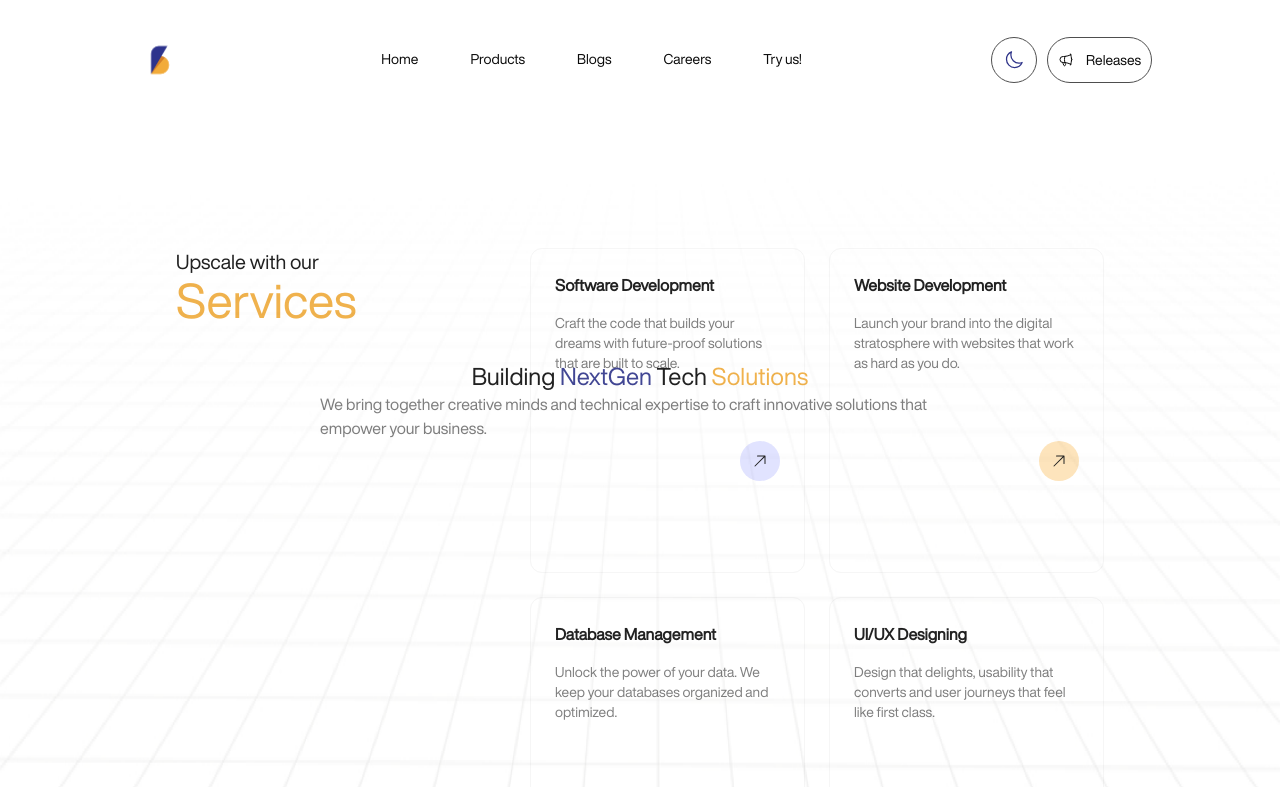
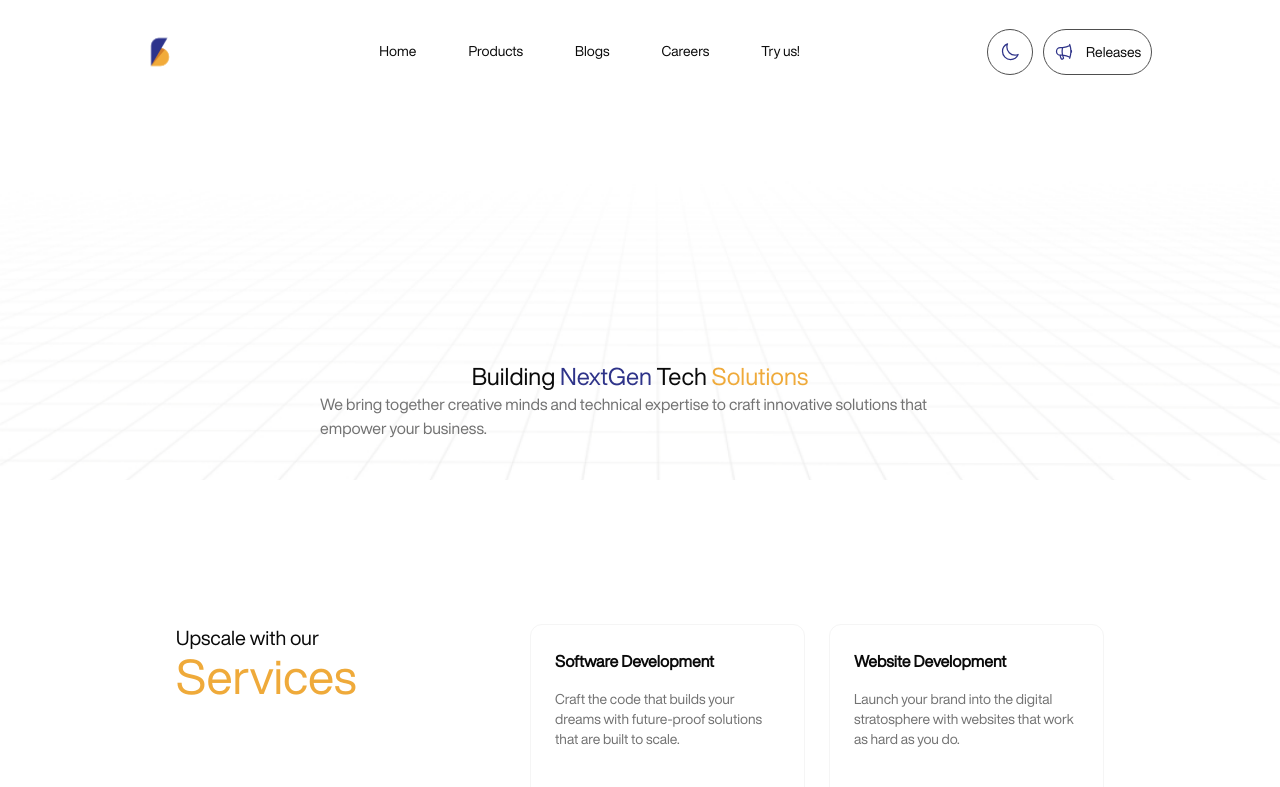
Before and after one commit to Blemense-Technologies/blemense-technologies, a Next.js app: page / in a window 1280 px wide. Shown: the top 787 px of the page. Built offline with nearby package versions, Linux system fonts and the light colour scheme.

Commit message:
Changes in Hero section and navbar

```diff
--- a/src/components/hero.tsx
+++ b/src/components/hero.tsx
@@ -4,12 +4,12 @@ import HeroBackground from '../../public/hero-bg.png'
 
 export default function Hero() {
   return (
-    <div className=''>
-        <div className='absolute top-1/2 left-1/2 transform -translate-x-1/2 -translate-y-1/2'>
+    <div className='h-fit block w-full'>
+      <div className='absolute z-[20] top-1/2 left-1/2 transform -translate-x-1/2 -translate-y-1/2'>
         <h1 className='text-2xl text-center'>Building <span className='text-primaryTheme'>NextGen</span> Tech <span className='text-secondaryTheme'>Solutions</span></h1>
         <p className='text-subtitle'>We bring together creative minds and technical expertise to craft innovative solutions that empower your business.</p>
       </div>
-        <div className='absolute inset-0'>
+      <div>
         <Image
           src={HeroBackground}
           height={500}
--- a/src/components/navbar.tsx
+++ b/src/components/navbar.tsx
@@ -14,7 +14,7 @@ export default function Navbar() {
 
     return (
         <div>
-            <div className='hidden lg:flex xl:flex h-fit w-full z-[50] mt-4 py-3 px-32 sticky top-0 items-center justify-between'>
+            <div className='hidden lg:flex xl:flex h-fit w-full z-[50] mt-2 py-3 px-32 sticky top-0 items-center justify-between'>
                 <div className='h-fit w-fit'>
                     <Image
                         src={Logo}
@@ -55,7 +55,7 @@ export default function Navbar() {
                 <div className='w-fit flex gap-x-2.5'>
                     <ThemeSwitch />
                     <div className='flex gap-x-3 rounded-full items-center p-2.5 w-fit border border-[#4E4E4E] cursor-pointer'>
-                        <HiOutlineMegaphone className='h-4 w-4' />
+                        <HiOutlineMegaphone className='h-5 w-5 text-primaryTheme' />
                         <span className='text-sm'>Releases</span>
                     </div>
                 </div>
```
Lines whose indentation alone changed are shown as unchanged.
